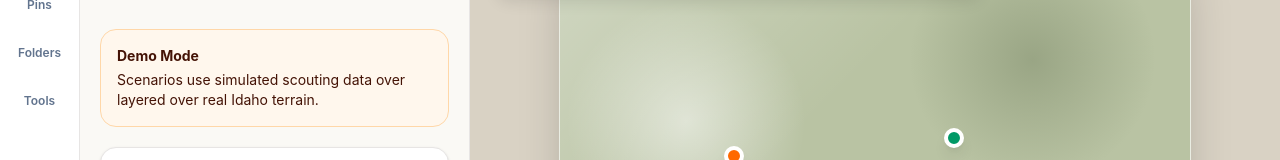
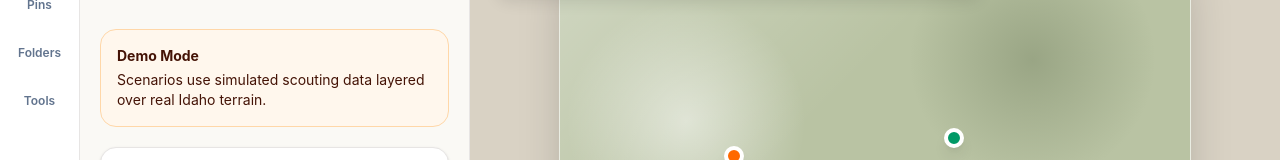
Before and after one commit to kylezibrowski/scoutnavigator, a React (Vite) app: page / in a window 1280 px wide. Shown: the part 155-315 px from the top of the page. Built offline with nearby package versions, Linux system fonts and the light colour scheme.

Commit message:
Fix demo disclaimer copy

```diff
--- a/src/components/DemoDisclaimer.tsx
+++ b/src/components/DemoDisclaimer.tsx
@@ -3,7 +3,7 @@ function DemoDisclaimer() {
     <div className="mb-5 rounded-2xl border border-orange-200 bg-orange-50 p-4 text-sm text-orange-950">
       <p className="font-bold">Demo Mode</p>
       <p className="mt-1 leading-5">
-        Scenarios use simulated scouting data over layered over real Idaho terrain.
+        Scenarios use simulated scouting data layered over real Idaho terrain.
       </p>
     </div>
   )
```
